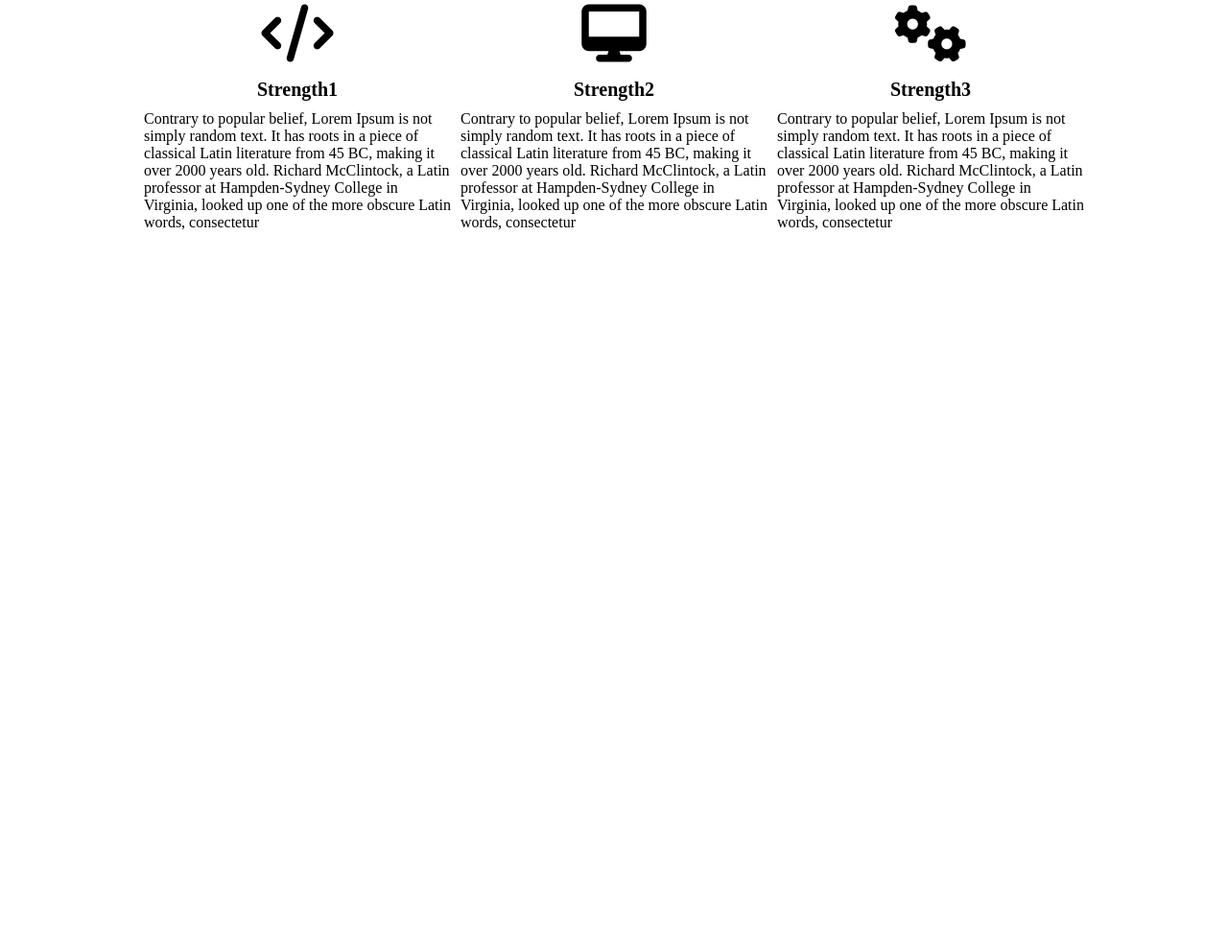
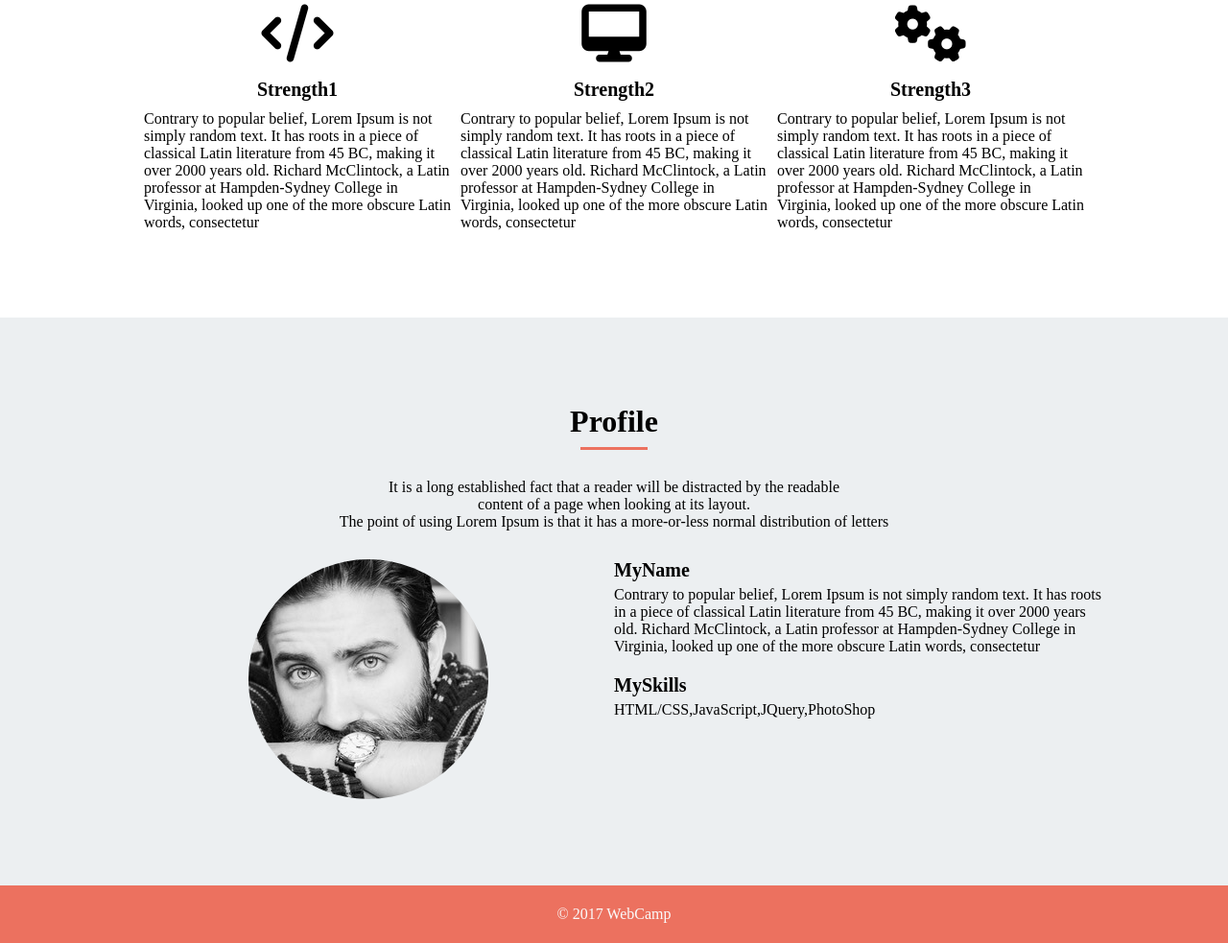
Before and after one commit to Hitohito1023/Webpage, a plain HTML site: page index.html in a window 1280 px wide. Shown: the part 1828-2811 px from the top of the page at 96% size. Before the commit the page ends 2159 px from the top, so only its background shows below. Drawn offline with Linux system fonts and the light colour scheme.

Commit message:
second commit

```diff
--- a/index.html
+++ b/index.html
@@ -77,5 +77,35 @@
       </div>
     </section>
 
+    <section class="profile">
+      <div class="container">
+        <h2 class="p-title">Profile</h2>
+        <div class="sidebar"></div>
+        <p class="p-text">
+          It is a long established fact that a reader will be distracted by the readable<br>
+          content of a page when looking at its layout.<br>
+          The point of using Lorem Ipsum is that it has a more-or-less normal distribution of letters
+        </p>
+        <div class="profile-group">
+          <div class="left-content">
+            <div class="face"></div>
+          </div>
+          <div class="right-content">
+            <h3 class="myname">MyName</h3>
+            <p class="myname-text">
+              Contrary to popular belief, Lorem Ipsum is not simply random text. It has roots in a piece of classical Latin literature from 45 BC, making it over 2000 years old. Richard McClintock, a Latin professor at Hampden-Sydney College in Virginia, looked up one of the more obscure Latin words, consectetur
+            </p>
+            <h3 class="myskill">MySkills</h3>
+            <p class="myskill-text">
+              HTML/CSS,JavaScript,JQuery,PhotoShop
+            </p>
+          </div>
+        </div>
+      </div>
+    </section>
+
+    <footer>
+      <p class="footer-text">©︎ 2017 WebCamp</p>
+    </footer>
   </body>
 </html>
--- a/style.css
+++ b/style.css
@@ -205,3 +205,85 @@ header {
   margin-top: 10px;
   text-align: left;
 }
+
+/* profile ==================================== */
+
+.profile {
+  background-color: #ECEFF1;
+}
+
+.p-title {
+  padding-top: 90px;
+  text-align: center;
+  font-size: 32px;
+  color: #000000
+}
+
+.p-text {
+  margin-top: 30px;
+  text-align: center;
+  font-size: 16px;
+  color: #000000;
+}
+
+.profile-group {
+  display: flex;
+  padding-top: 30px;
+  padding-bottom: 90px;
+}
+
+.left-content {
+  width: 512px;
+}
+
+.face {
+  background-image: url("img/my-icon.jpg");
+  width: 250px;
+  height: 250px;
+  border-radius: 50%;
+  text-align: center;
+  margin: 0 auto;
+}
+
+.right-content {
+  width: 512px;
+}
+
+.myname {
+  font-size: 20px;
+}
+
+.myname-text {
+  margin-top: 5px;
+  font-size: 16px;
+  color: #000000;
+}
+
+.myskill {
+  font-size: 20px;
+  margin-top: 20px;
+}
+
+.myskill-text {
+  margin-top: 5px;
+  font-size: 16px;
+  color: #000000;
+}
+/* profile ==================================== */
+
+
+/* footer ==================================== */
+
+footer {
+  background-color: #EC715F;
+  height: 60px;
+  width: 100%;
+}
+
+.footer-text {
+  font-size: 16px;
+  color: #FAFAFA;
+  text-align: center;
+  line-height: 60px;
+}
+/* footer ==================================== */
```
